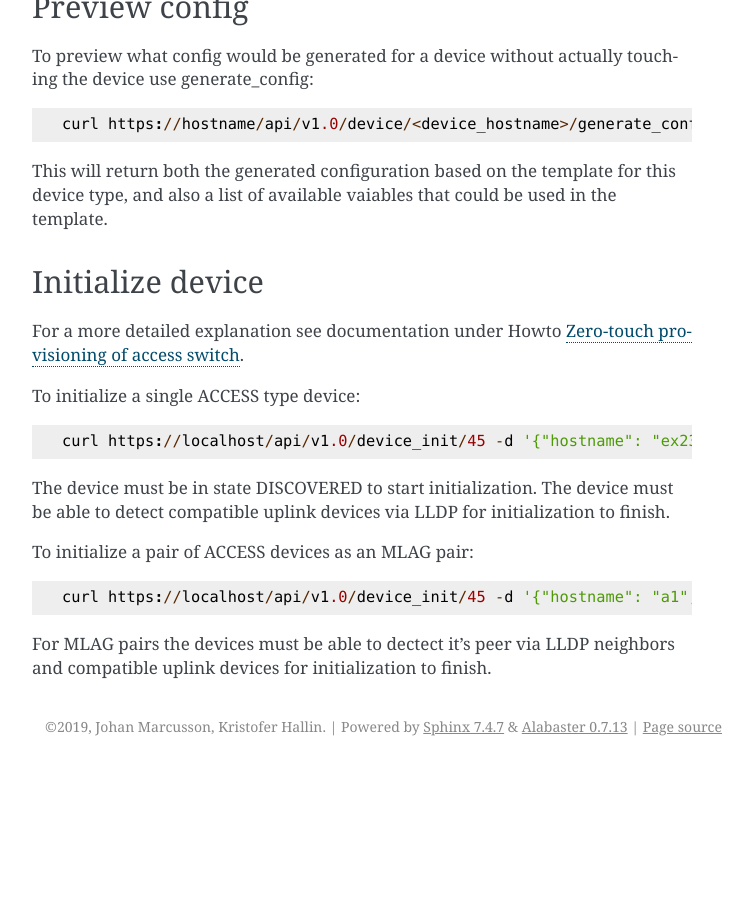
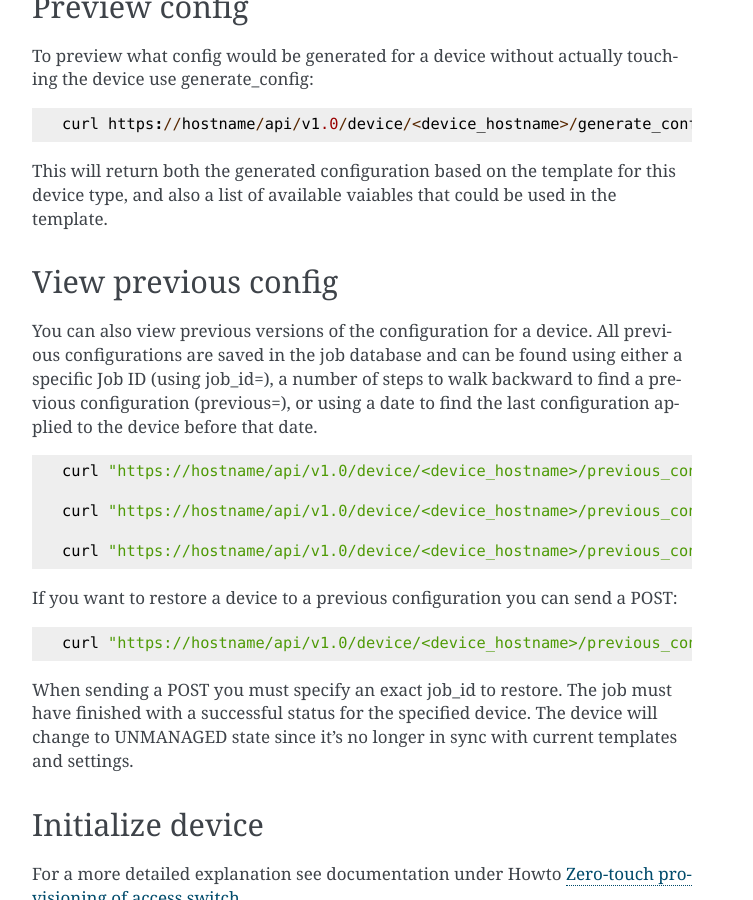
Before and after one commit to SUNET/cnaas-nms, a Sphinx documentation site: the page built from docs/apiref/devices.rst, in a window 1280 px wide and 900 px high, scrolled down 3366 px. Shown: the whole window, without its empty margins (388-1141 px from the left). Built offline with Sphinx 7.4.7, drawn with Linux system fonts in a browser that asks for light colours; before the commit the page ends 4132 px from its top, so only the background shows below that.

Commit message:
Add docs for view / restore previous configuration

```diff
--- a/docs/apiref/devices.rst
+++ b/docs/apiref/devices.rst
@@ -183,6 +183,34 @@ This will return both the generated configuration based on the template for
 this device type, and also a list of available vaiables that could be used
 in the template.
 
+View previous config
+--------------------
+
+You can also view previous versions of the configuration for a device. All
+previous configurations are saved in the job database and can be found using
+either a specific Job ID (using job_id=), a number of steps to walk backward
+to find a previous configuration (previous=), or using a date to find the last
+configuration applied to the device before that date.
+
+::
+
+   curl "https://hostname/api/v1.0/device/<device_hostname>/previous_config?before=2020-04-07T12:03:05"
+
+   curl "https://hostname/api/v1.0/device/<device_hostname>/previous_config?previous=1"
+
+   curl "https://hostname/api/v1.0/device/<device_hostname>/previous_config?job_id=12"
+
+If you want to restore a device to a previous configuration you can send a POST:
+
+::
+
+   curl "https://hostname/api/v1.0/device/<device_hostname>/previous_config" -X POST -d '{"job_id": 12, "dry_run": true}' -H "Content-Type: application/json"
+
+When sending a POST you must specify an exact job_id to restore. The job must
+have finished with a successful status for the specified device. The device
+will change to UNMANAGED state since it's no longer in sync with current
+templates and settings.
+
 Initialize device
 -----------------
 
```
